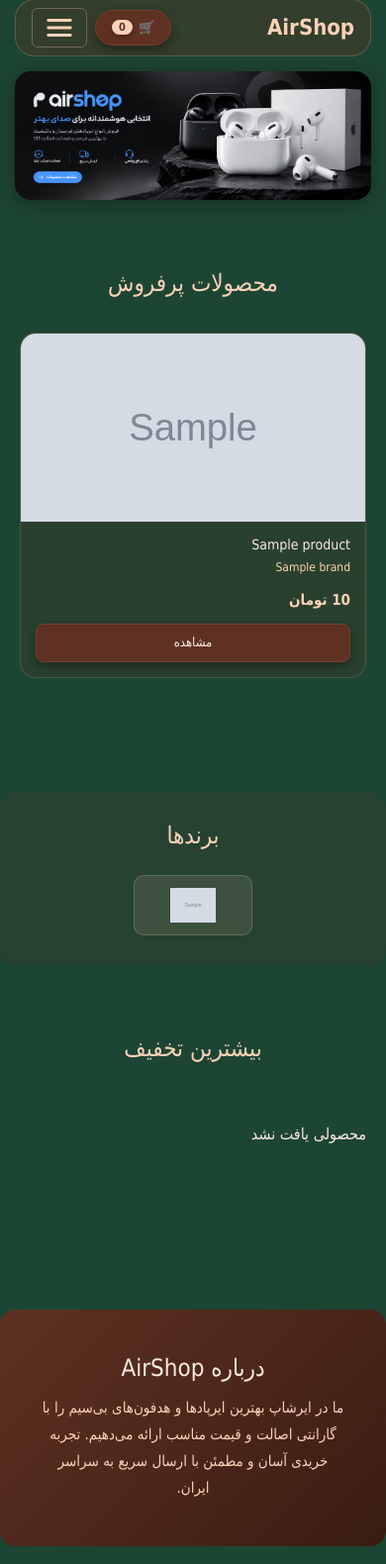
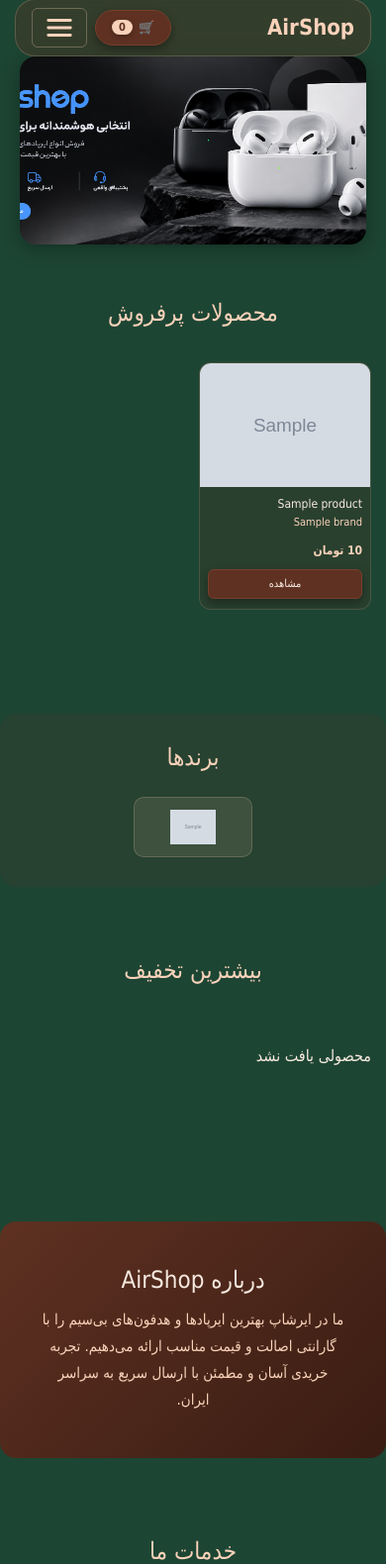
Before and after one commit to yas3in/shop-vibe-code, a Django app: page / in a window 390 px wide. Shown: the part 16-1596 px from the top of the page at 99% size. Run offline with Django 5.2, Linux system fonts and the light colour scheme; tables that the repository leaves empty hold one stand-in row (values such as "Sample post"); grey boxes marked "Sample" are stand-in pictures; some libraries are stand-ins or nearby versions.

Commit message:
style: optimize mobile banner size and configure 2-column compact product cards in sliders
- Increase mobile banner height (+50px) with object-fit: cover and enforce 20px padding left/right
- Configure Swiper sliders to show 2 slides per view on mobile with 12px spacing
- Scale down product card image height, padding, and font sizes for 2-column mobile layout

```diff
--- a/shop/static/css/home.css
+++ b/shop/static/css/home.css
@@ -281,6 +281,71 @@
     }
 }
 
+@media (max-width: 767px) {
+    .banner {
+        padding: 15px 0;
+    }
+    .banner .container {
+        padding: 0 20px !important;
+    }
+    .banner-image {
+        min-height: 180px;
+        height: 190px;
+        object-fit: cover;
+    }
+    .product-swiper {
+        padding: 10px 0 35px !important;
+    }
+    .product-card {
+        border-radius: 12px;
+    }
+    .product-card img,
+    .product-card .no-image {
+        height: 125px;
+    }
+    .product-info {
+        padding: 10px 8px;
+    }
+    .product-info h3 {
+        font-size: 12px;
+        margin-bottom: 3px;
+    }
+    .product-info .brand {
+        font-size: 11px;
+        margin-bottom: 5px;
+    }
+    .price-box {
+        margin-bottom: 8px;
+    }
+    .price {
+        font-size: 12px;
+    }
+    .old-price {
+        font-size: 10px;
+    }
+    .discount-badge {
+        font-size: 10px;
+        padding: 1px 5px;
+        top: 6px;
+        left: 6px;
+        border-radius: 6px;
+    }
+    .btn-card {
+        padding: 5px 8px;
+        font-size: 11px;
+        border-radius: 6px;
+    }
+    .swiper-button-next,
+    .swiper-button-prev {
+        width: 28px !important;
+        height: 28px !important;
+    }
+    .swiper-button-next::after,
+    .swiper-button-prev::after {
+        font-size: 11px !important;
+    }
+}
+
 @media (max-width: 576px) {
     .services-grid {
         grid-template-columns: 1fr;
--- a/shop/static/css/products.css
+++ b/shop/static/css/products.css
@@ -177,8 +177,38 @@
     }
 }
 
+@media (max-width: 767px) {
+    .product-card {
+        border-radius: 12px;
+    }
+    .product-card img,
+    .product-card .no-image {
+        height: 125px;
+    }
+    .product-info {
+        padding: 10px 8px;
+    }
+    .product-info h3 {
+        font-size: 12px;
+        margin-bottom: 3px;
+    }
+    .product-info .brand {
+        font-size: 11px;
+        margin-bottom: 5px;
+    }
+    .price {
+        font-size: 12px;
+    }
+    .btn-card {
+        padding: 5px 8px;
+        font-size: 11px;
+        border-radius: 6px;
+    }
+}
+
 @media (max-width: 576px) {
     .product-grid {
-        grid-template-columns: 1fr;
+        grid-template-columns: repeat(2, 1fr);
+        gap: 12px;
     }
 }
--- a/shop/static/js/main.js
+++ b/shop/static/js/main.js
@@ -22,8 +22,8 @@ document.addEventListener('DOMContentLoaded', function () {
         const createSwiper = (selector, nextBtn, prevBtn, pagEl, delay) => {
             if (document.querySelector(selector)) {
                 new Swiper(selector, {
-                    slidesPerView: 1,
-                    spaceBetween: 20,
+                    slidesPerView: 2,
+                    spaceBetween: 12,
                     loop: true,
                     autoplay: {
                         delay: delay || 3000,
@@ -39,8 +39,7 @@ document.addEventListener('DOMContentLoaded', function () {
                         clickable: true,
                     },
                     breakpoints: {
-                        576: { slidesPerView: 2, spaceBetween: 15 },
-                        768: { slidesPerView: 3, spaceBetween: 20 },
+                        768: { slidesPerView: 3, spaceBetween: 15 },
                         1024: { slidesPerView: 4, spaceBetween: 20 },
                     }
                 });
```
